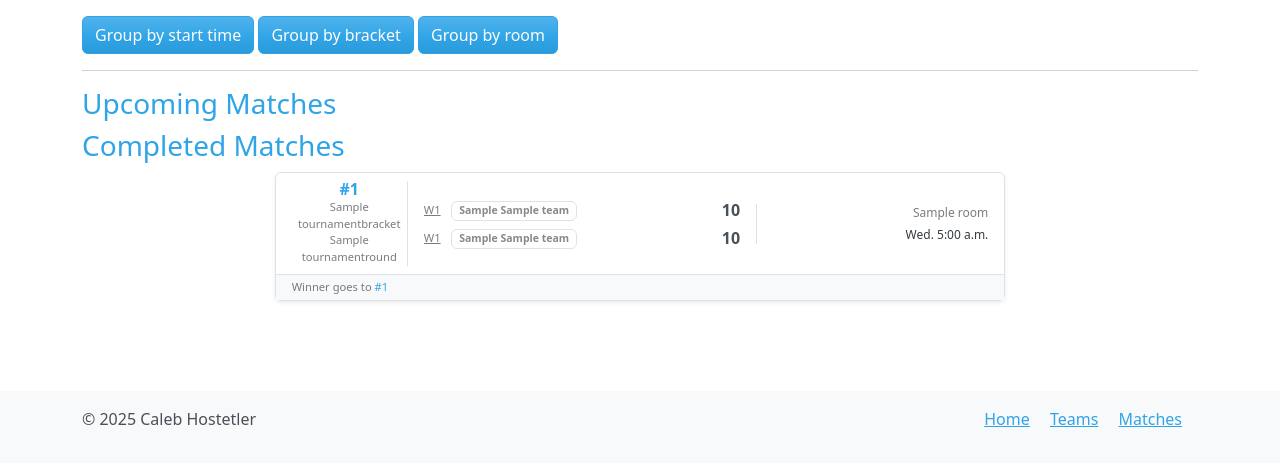
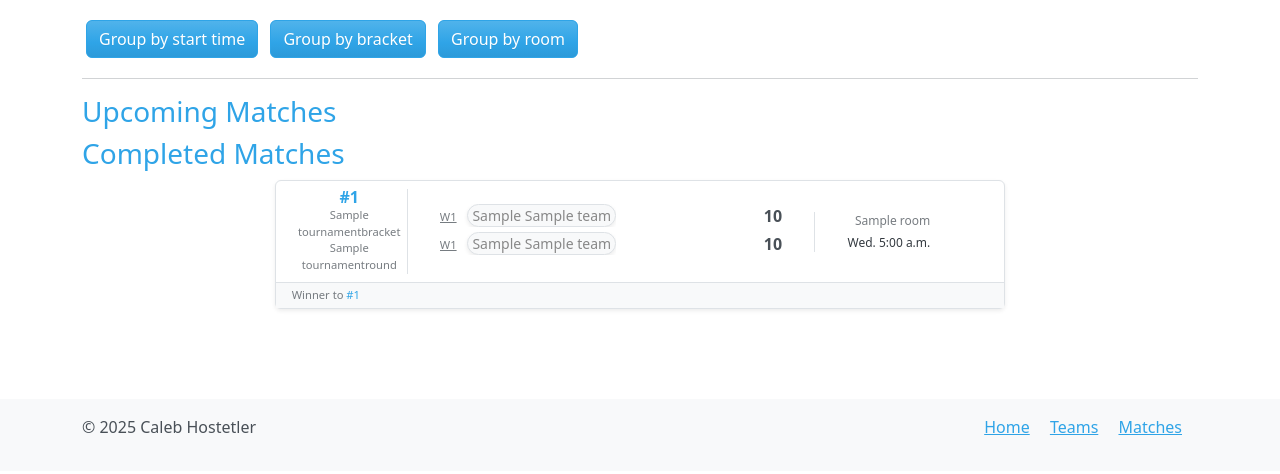
Before and after one commit to chostetler/tourneyman, a Django app: page /matches/ in a window 1280 px wide. Shown: the part 56-530 px from the top of the page. Run offline with Django 5.2, Linux system fonts and the light colour scheme; tables that the repository leaves empty hold one stand-in row (values such as "Sample post"); some libraries are stand-ins or nearby versions.

Commit message:
Redesign scorebug, and other stuff

```diff
--- a/matches/templates/home.html
+++ b/matches/templates/home.html
@@ -22,9 +22,9 @@
   </div>
   <div class="col d-flex align-items-stretch">
     <div class="card">
-      <h5 class="card-title m-3"> View Bracket </h5>
-      <p class="card-body"> This functionality may or may not be coming soon. </p>
-      <a class="btn btn-primary m-3"> Bracket </a>
+      <h5 class="card-title m-3"> View Rooms </h5>
+      <p class="card-body"> Find maps to where rooms are located within the building. </p>
+      <a class="btn btn-primary m-3" href="{% url 'rooms_list' %}"> Rooms </a>
     </div>
   </div>
 </div>
--- a/matches/templates/matches.html
+++ b/matches/templates/matches.html
@@ -4,9 +4,9 @@
 
 {% block content %}
 
-<a href="?format=timeslot" class="btn btn-primary"> Group by start time </a>
-<a href="?format=bracket" class="btn btn-primary"> Group by bracket </a>
-<a href="?format=room" class="btn btn-primary"> Group by room </a>
+<a href="?format=timeslot" class="btn btn-primary m-1"> Group by start time </a>
+<a href="?format=bracket" class="btn btn-primary m-1"> Group by bracket </a>
+<a href="?format=room" class="btn btn-primary m-1"> Group by room </a>
 <hr>
 
 {% if user.is_staff %}
@@ -28,7 +28,7 @@
     <h4> {{round.grouper}} </h4>
     <div class="list-group" style="margin: 10px">
         {% for match in round.list %}
-            {% include "scorebug-skinny.html" %}
+            {% include "scorebug-result.html" %}
         {% endfor %}
     </div>
 {%endfor%}
--- a/matches/templates/room.html
+++ b/matches/templates/room.html
@@ -10,7 +10,7 @@
 {% if room.map %}
 
 <div class="vw-75 p-3">
-    <img src="{{ room.map.url }}" class="img-fluid">
+    <img src="{{ room.map.url }}" class="img-fluid border" style="max-width: 50%">
 </div>
 
 {% endif %}
@@ -20,7 +20,7 @@
 
 {% for match in matches %}
 
-{% include "scorebug.html" %}
+{% include "scorebug-skinny.html" %}
 
 {% endfor %}
 
--- a/matches/templates/scorebug-skinny.html
+++ b/matches/templates/scorebug-skinny.html
@@ -1,39 +1,40 @@
 <div class="col-12 col-lg-8 mx-auto mb-3">
     <div class="list-group-item border rounded shadow-sm p-0">
         <div class="row g-0 align-items-center py-2 px-3">
-            <div class="col-2 border-end text-center">
+            <div class="col-3 col-md-2 border-end text-center">
                 <div class="fw-bold text-primary" style="line-height: 1.1;">
                     #{{ match.match_number }}
                 </div>
                 <div class="text-muted small" style="font-size: 0.7rem;">{{ match.tournament_round }}</div>
             </div>
 
-            <div class="col-6 px-2 px-md-3">
-                <div class="d-flex justify-content-between align-items-center mb-1">
+            <div class="col-9 col-md-7 px-2 px-md-3">
+                <div class="d-flex justify-content-between align-items-center mb-1 rounded px-3" style="{% if match.is_won_by_home_team %} background-color: #EFE {% endif %}">
                     <div class="text-truncate small">
+                        <span style="font-size:0.7rem; min-width: 1.5rem; display:inline-block">
                         {% if match.home_source_match_short %}
                             <a class="small text-muted" style="font-size:0.7rem; min-width: 1.5rem; display:inline-block" href="{% url 'match_detail' match.home_source_match.id%}">{{match.home_source_match_short}}</a>
                         {% else %}
-                            <span class="" style="font-size:0.7rem; min-width: 1.5rem; display:inline-block" > </span>
                         {% endif %}
+                        </span>
                         {% include "team-badge.html" with team=match.home_team %}
                     </div>
                     <span class="fw-bold ms-2">{{ match.home_score|default:"0" }}</span>
                 </div>
-                <div class="d-flex justify-content-between align-items-center">
+                <div class="d-flex justify-content-between align-items-center mb-1 rounded px-3" style="{% if match.is_won_by_away_team %} background-color: #EFE {% endif %}">
                     <div class="text-truncate small">
                         {% if match.away_source_match_short %}
                             <a class="small text-muted em" style="font-size:0.7rem; min-width: 1.5rem; display:inline-block" href="{% url 'match_detail' match.away_source_match.id%}">{{match.away_source_match_short}}</a>
                         {% else %}
-                            <span class="" style="font-size:0.7rem; min-width: 1.5rem; display:inline-block" > </span>
+                            <span style="font-size:0.7rem; min-width: 1.5rem; display:inline-block"></span>
                         {% endif %}
                         {% include "team-badge.html" with team=match.away_team %}
                     </div>
                     <span class="fw-bold ms-2">{{ match.away_score|default:"0" }}</span>
                 </div>
+
             </div>
-
-            <div class="col-4 text-end border-start ps-2 ps-md-3" style="font-size: 0.75rem;">
+            <div class="col-md-2 text-end border-start ps-2 ps-md-3 d-none d-md-block" style="font-size: 0.75rem;">
                 <div class="text-truncate text-muted">
                     <i class="fa-solid fa-location-dot fa-xs"></i> {{ match.room.name }}
                 </div>
@@ -43,27 +44,30 @@
             </div>
         </div>
 
+        <div class="d-md-none mt-2 pt-1 border-top  justify-content-between text-muted" style="font-size: 0.7rem;">
+            {% if match.room %}
+            <span class="mx-2"><i class="fa-solid fa-location-dot fa-xs"></i> {{ match.room.name }}</span>
+            {% endif %}
+            {% if match.room and match.timeslot %} | {% endif %}
+            {% if match.timeslot%}
+            <span class="mx-2"><i class="fa-solid fa-clock fa-xs"></i> {{ match.start_time|date:"D. g:i a" }}</span>
+            {% endif %}
+        </div>
 
-        {% if match.winner_destination or match.loser_destination or user.is_staff%}
+        {% if match.winner_destination or match.loser_destination or user.is_staff %}
         <div class="bg-light border-top py-1 px-3" style="font-size: 0.7rem;">
             {% if user.is_staff %}
             <a class="btn btn-secondary btn-sm mx-2" href="{% url 'match_result' match.pk %}">Record Results</a>
             {% endif %}
             {% if match.winner_destination %}
-            <span class="text-muted">Winner goes to </span>
-            <a href="{% url 'match_detail' match.winner_destination.id %}" class="text-decoration-none me-2">
-                #{{ match.winner_destination.match_number }}
-            </a>
+            <span class="text-muted">Winner to </span>
+            <a href="{% url 'match_detail' match.winner_destination.id %}" class="text-decoration-none me-2">#{{ match.winner_destination.match_number }}</a>
             {% endif %}
-
             {% if match.loser_destination %}
-            <span class="text-muted border-start ps-2">Loser goes to </span>
-            <a href="{% url 'match_detail' match.loser_destination.id %}" class="text-decoration-none">
-                #{{ match.loser_destination.match_number }}
-            </a>
+            <span class="text-muted border-start ps-2">Loser to </span>
+            <a href="{% url 'match_detail' match.loser_destination.id %}" class="text-decoration-none">#{{ match.loser_destination.match_number }}</a>
             {% endif %}
         </div>
         {% endif %}
-
     </div>
 </div>
--- a/matches/templates/team-badge.html
+++ b/matches/templates/team-badge.html
@@ -1,5 +1,7 @@
 {% if team %}
-<a class="badge border" style="color: {{ team.region.color }}; text-decoration: none" href="{% url 'team_detail' team.id %}"> {{ team.display_name }} </a>
+<span class="border rounded-pill font-weight-bold d-inline-block bg-light shadow-sm">
+    <a class="m-1" style="color: {{ team.region.color }}; text-decoration: none" href="{% url 'team_detail' team.id %}"> {{ team.display_name }} </a>
+</span>
 {% else %}
-<span class="badge" style="color: black; text-decoration: none"> TBD </span>
+<span class="border rounded font-weight-bold" style="color: black; text-decoration: none"> TBD </span>
 {% endif %}
--- a/matches/templates/team.html
+++ b/matches/templates/team.html
@@ -16,7 +16,7 @@
 
 {% if matches %}
     {% for match in matches %}
-        {% include "scorebug.html" %}
+        {% include "scorebug-skinny.html" %}
     {% endfor %}
 {% else %}
     <p>No matches for this team.</p>
```
Also changed, not shown: matches/templates/scorebug-result.html (added, +8 -0 lines).
